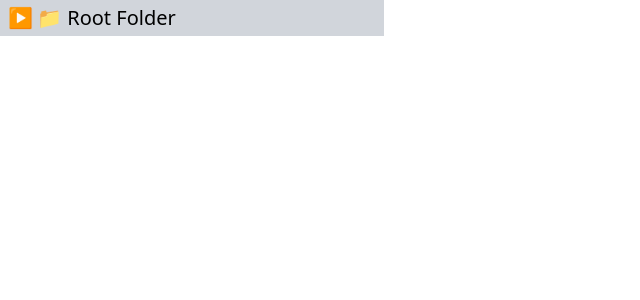
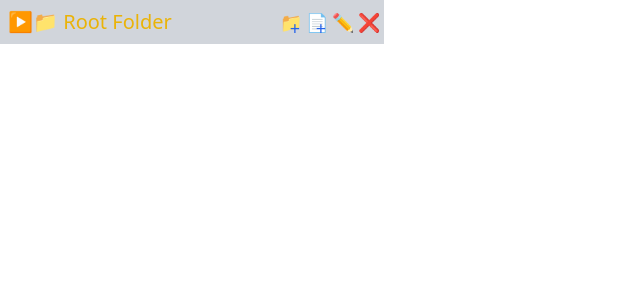
Before and after one commit to taraksh01/fileExplorer, a React (Vite) app: page / in a window 1280 px wide. Shown: the top 300 px of the page, without its empty margins (0-640 px from the left). Built offline with nearby package versions, Linux system fonts and the light colour scheme.

Commit message:
Added buttons for edit, delete and new folder or file creation

```diff
--- a/src/Components/Explorer.js
+++ b/src/Components/Explorer.js
@@ -6,12 +6,29 @@ const Explorer = ({ data }) => {
     <>
       {data?.isFolder ? (
         <>
-          <div
-            className="p-1 text-xl font-medium hover:bg-gray-300"
-            onClick={() => setHideFolder(!hideFolder)}
-          >
-            <span className="p-1">{!hideFolder ? "🔽" : "▶️"}</span>📁{" "}
-            {data.name}
+          <div className="p-1 hover:bg-gray-300 flex items-center justify-between">
+            <span
+              className="p-1 text-yellow-500 text-xl font-medium"
+              onClick={() => setHideFolder(!hideFolder)}
+            >
+              {!hideFolder ? "🔽" : "▶️"}📁 {data.name}
+            </span>
+            <span className="flex gap-1 text-lg">
+              <button className="relative">
+                📁
+                <span className="absolute -bottom-1.5 right-0.5 text-blue-600">
+                  +
+                </span>
+              </button>
+              <button className="relative">
+                📄
+                <span className="absolute -bottom-1.5 right-0.5 text-blue-600">
+                  +
+                </span>
+              </button>
+              <button>✏️</button>
+              <button>❌</button>
+            </span>
           </div>
           <div className={`${hideFolder ? "hidden" : "block pl-5"}`}>
             {data.children.map((child) => (
```
